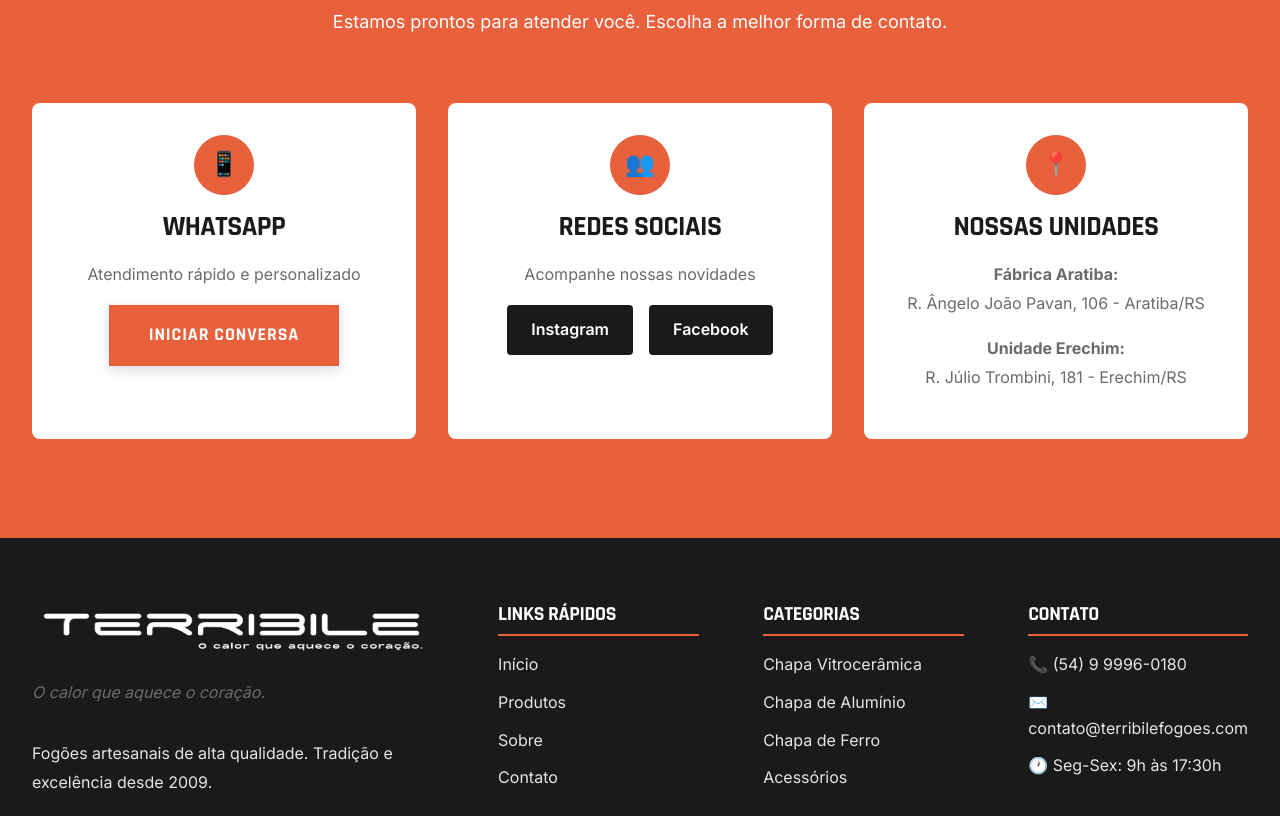
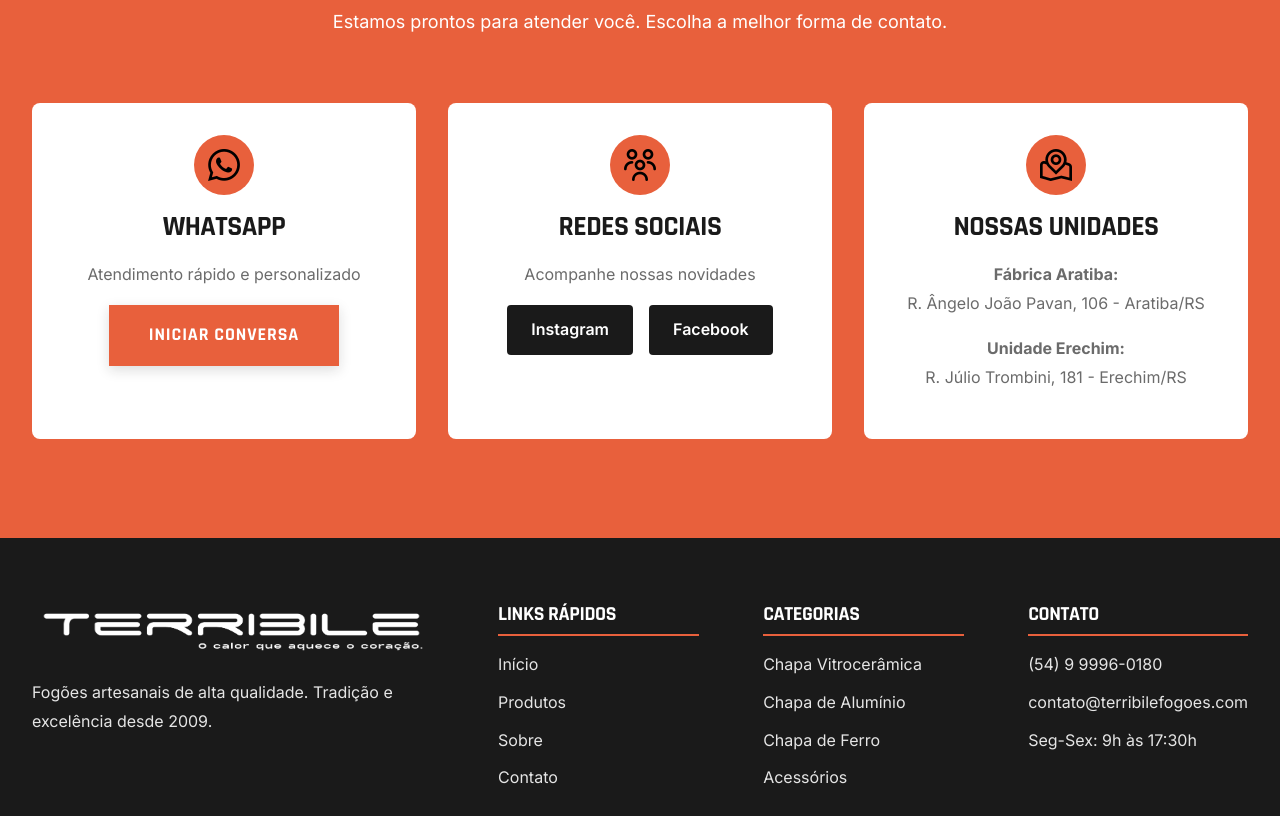
Before and after one commit to filipinigui/Prototipo-Fogoes2, a plain HTML site: page index.html in a window 1280 px wide. Shown: the part 3380-4196 px from the top of the page. Drawn offline with Linux system fonts and the light colour scheme; files whose address does not match are found by name.

Commit message:
update no index

```diff
--- a/index.html
+++ b/index.html
@@ -224,7 +224,7 @@
 
             <div class="grid grid--auto mt-lg">
                 <div class="contact-card" data-animate>
-                    <div class="contact-card__icon">📱</div>
+                    <div class="contact-card__icon"><img src="assets/img/whatsapp.png" alt=""></div>
                     <h4 class="contact-card__title">WhatsApp</h4>
                     <p class="contact-card__description">Atendimento rápido e personalizado</p>
                     <a href="https://wa.me/54999960180?text=Olá!%20Gostaria%20de%20mais%20informações%20sobre%20os%20fogões%20TERRIBILE."
@@ -232,7 +232,7 @@
                 </div>
 
                 <div class="contact-card" data-animate>
-                    <div class="contact-card__icon">👥</div>
+                    <div class="contact-card__icon"><img src="assets/img/usuarios-alt.png" alt=""></div>
                     <h4 class="contact-card__title">Redes Sociais</h4>
                     <p class="contact-card__description">Acompanhe nossas novidades</p>
                     <div class="contact-card__actions">
@@ -244,7 +244,7 @@
                 </div>
 
                 <div class="contact-card" data-animate>
-                    <div class="contact-card__icon">📍</div>
+                    <div class="contact-card__icon"><img src="assets/img/marcador-de-mapa.png" alt=""></div>
                     <h4 class="contact-card__title">Nossas Unidades</h4>
                     <p class="contact-card__description">
                         <strong>Fábrica Aratiba:</strong><br>
@@ -265,7 +265,7 @@
             <div class="footer__brand">
                 <img src="assets/img/Marca Terribile com slogan_Branco (2).png" alt="TERRIBILE Fogões"
                     class="footer__logo">
-                <p class="footer__slogan">O calor que aquece o coração.</p>
+
                 <p>Fogões artesanais de alta qualidade. Tradição e excelência desde 2009.</p>
             </div>
 
@@ -292,9 +292,9 @@
             <div class="footer__section">
                 <h4>Contato</h4>
                 <ul class="footer__links">
-                    <li>📞 (54) 9 9996-0180</li>
-                    <li>✉️ contato@terribilefogoes.com</li>
-                    <li>🕐 Seg-Sex: 9h às 17:30h</li>
+                    <li> (54) 9 9996-0180</li>
+                    <li> contato@terribilefogoes.com</li>
+                    <li> Seg-Sex: 9h às 17:30h</li>
                 </ul>
             </div>
         </div>
```
